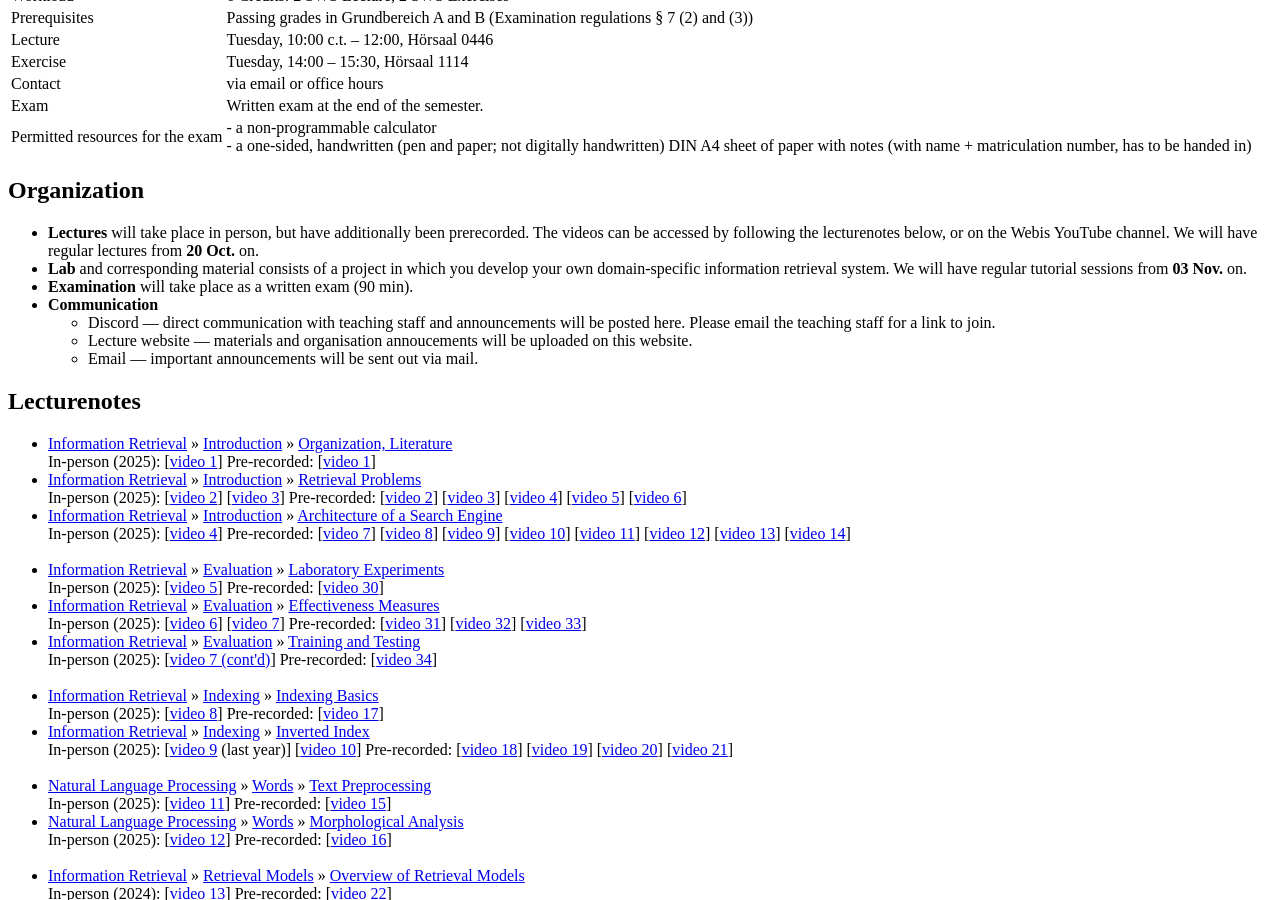
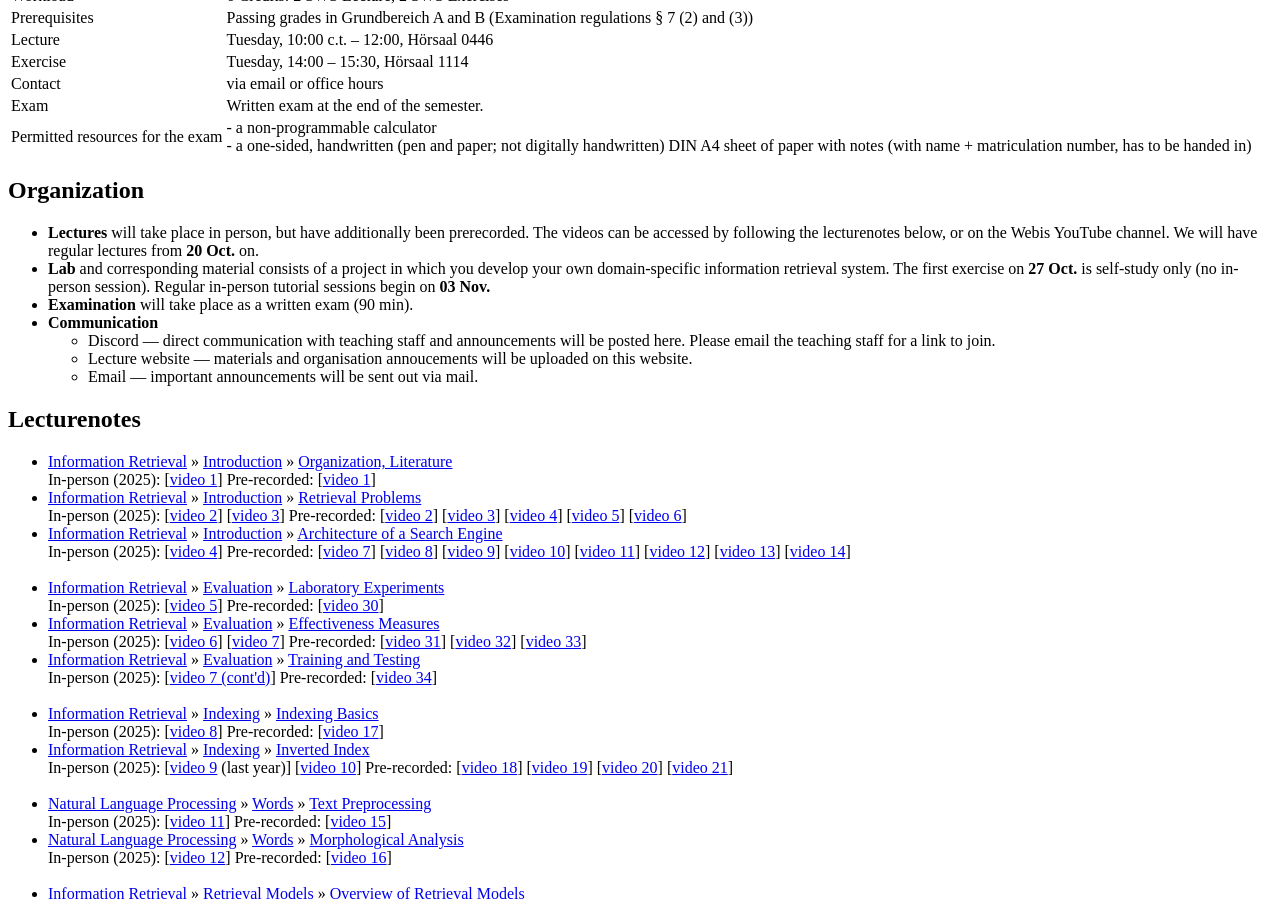
Before and after one commit to temir-org/temir-org.github.io, a Jekyll site: the page built from teaching/information-retrieval-ws26/information-retrieval-ws26.html, in a window 1280 px wide and 900 px high, scrolled down 2150 px. Built offline with Jekyll 4.4.1, drawn with Linux system fonts in a browser that asks for light colours; a script that is not in the unit is left out.

Commit message:
feat: Add self-study exercise for IR WS2627 week 1 in overview

```diff
--- a/teaching/information-retrieval-ws26/information-retrieval-ws26.html
+++ b/teaching/information-retrieval-ws26/information-retrieval-ws26.html
@@ -72,8 +72,7 @@ description: Course page of Introduction to Information Retrieval
         by following the lecturenotes below, or on the Webis YouTube channel. We will have regular lectures from <b>20 Oct.</b> on. <!--[<a
           href="https://www.youtube.com/playlist?list=PLgD1TOdHQCI9QetNee94dtk7YM4-WN6n0">playlist</a>] -->
       </li>
-      <li><b>Lab</b> and corresponding material consists of a project in which you develop your own domain-specific
-         information retrieval system. We will have regular tutorial sessions from <b>03 Nov.</b> on.
+      <li><b>Lab</b> and corresponding material consists of a project in which you develop your own domain-specific information retrieval system. The first exercise on <b>27 Oct.</b> is self-study only (no in-person session). Regular in-person tutorial sessions begin on <b>03 Nov.</b>
       </li>
       <li><b>Examination</b> will take place as a written exam (90 min).
       </li>
```
